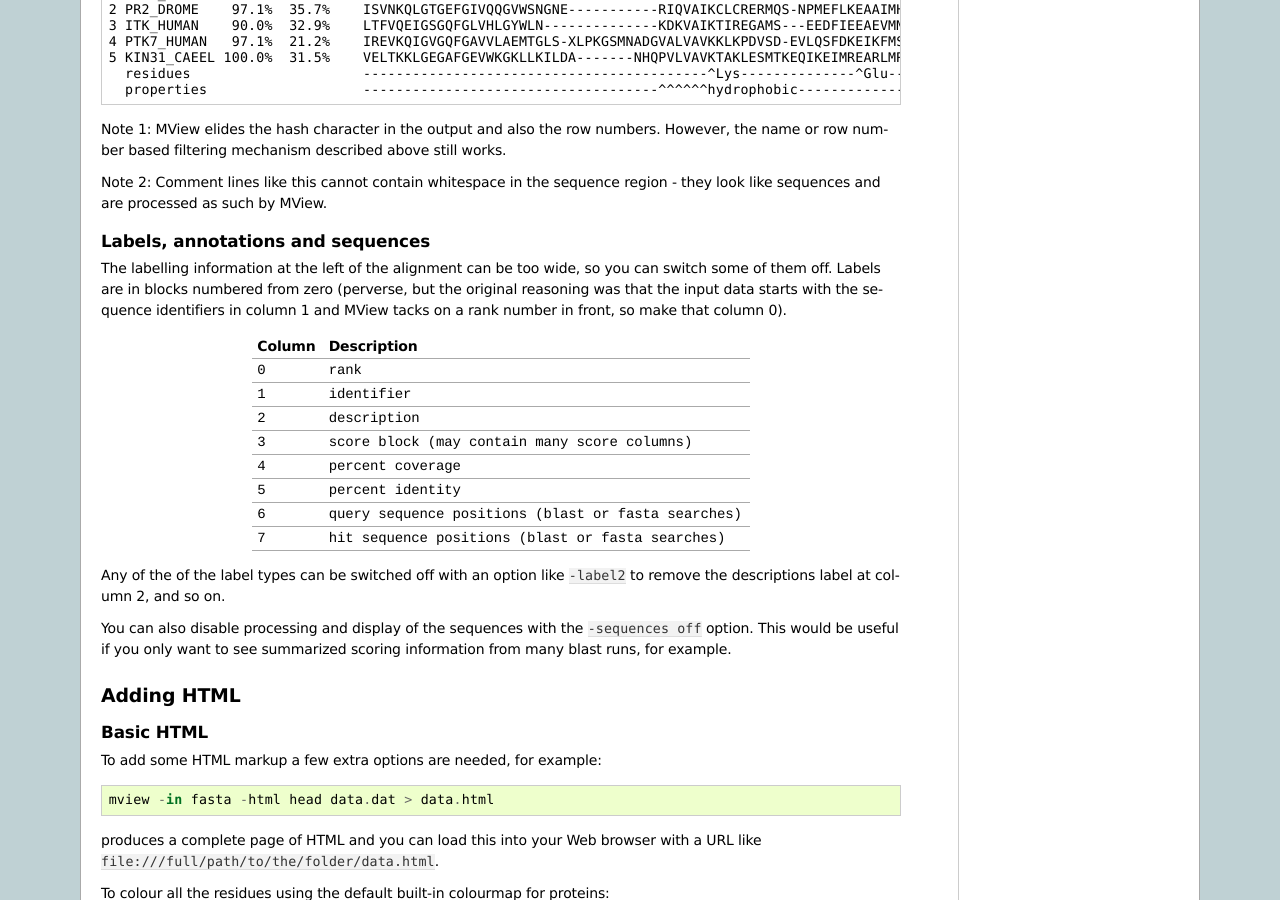
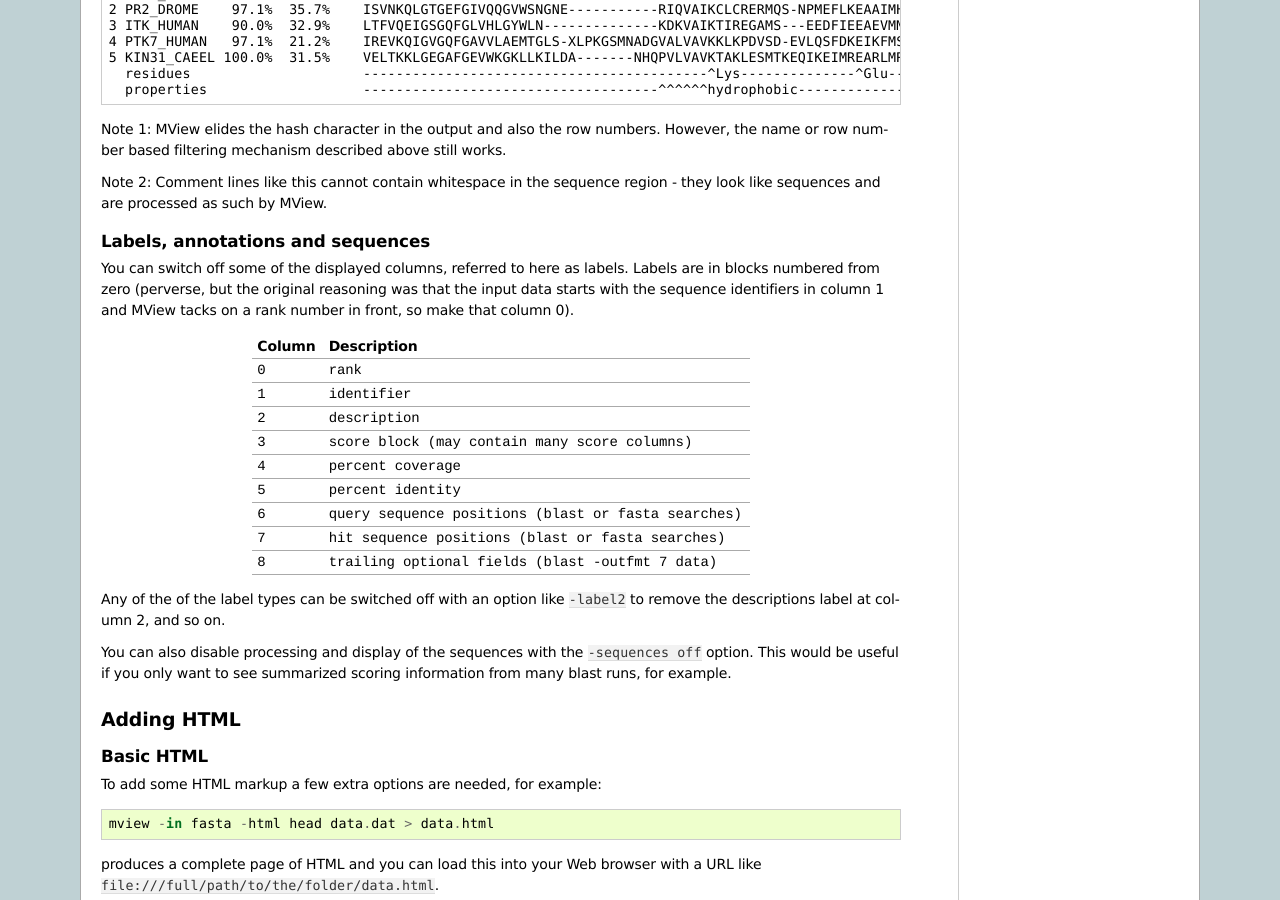
Before and after one commit to desmid/mview, a Sphinx documentation site: the page built from doc/Sphinx/source/manual/manual.rst, in a window 1280 px wide and 900 px high, scrolled down 3340 px. Built offline with Sphinx 7.4.7, drawn with Linux system fonts in a browser that asks for light colours.

Commit message:
manual,changes: update text for option pass-through; closes #14

```diff
--- a/doc/Sphinx/source/manual/manual.rst
+++ b/doc/Sphinx/source/manual/manual.rst
@@ -262,11 +262,10 @@ region - they look like sequences and are processed as such by MView.
 Labels, annotations and sequences
 ^^^^^^^^^^^^^^^^^^^^^^^^^^^^^^^^^
 
-The labelling information at the left of the alignment can be too wide, so you
-can switch some of them off. Labels are in blocks numbered from zero
-(perverse, but the original reasoning was that the input data starts with the
-sequence identifiers in column 1 and MView tacks on a rank number in front, so
-make that column 0).
+You can switch off some of the displayed columns, referred to here as
+labels. Labels are in blocks numbered from zero (perverse, but the original
+reasoning was that the input data starts with the sequence identifiers in
+column 1 and MView tacks on a rank number in front, so make that column 0).
 
  ======   ==================================================
  Column   Description
@@ -279,6 +278,7 @@ make that column 0).
  5        percent identity
  6        query sequence positions (blast or fasta searches)
  7        hit sequence positions (blast or fasta searches)
+ 8        trailing optional fields (blast -outfmt 7 data)
  ======   ==================================================
 
 Any of the of the label types can be switched off with an option like
```
Also changed, not shown: doc/Sphinx/source/manual/formats_in.rst (+5 -2 lines), 10 other files.
